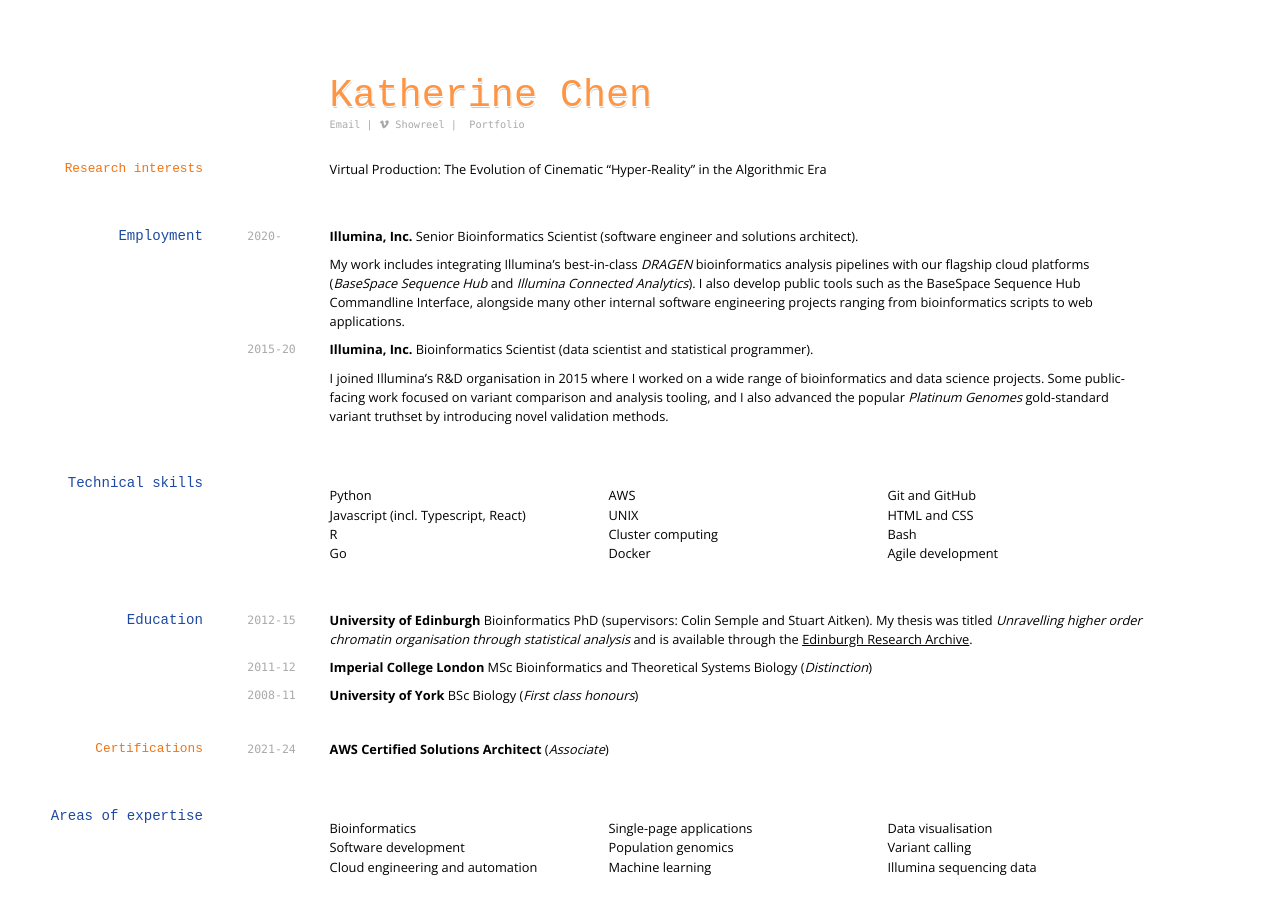
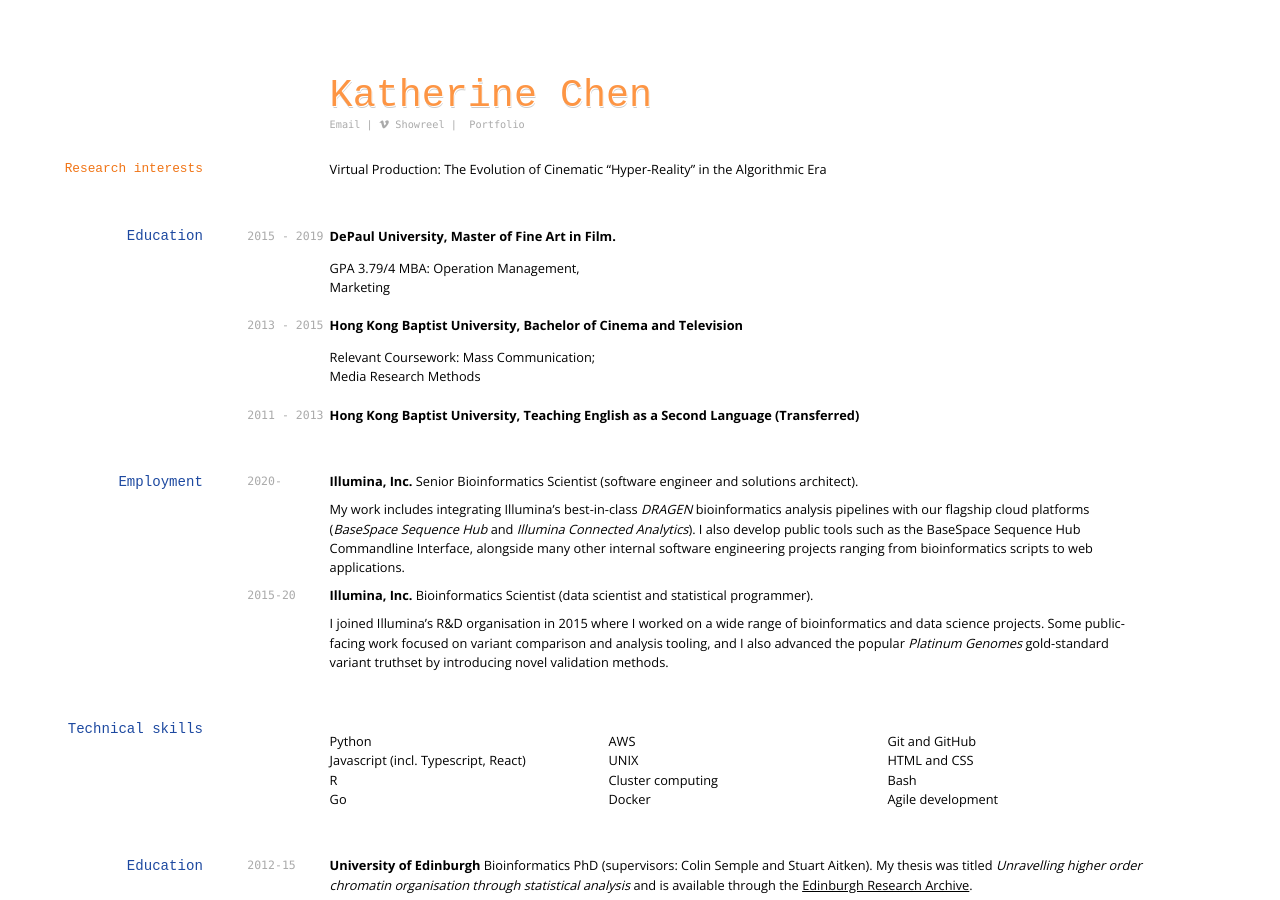
Before and after one commit to blmoore/md-cv, a Jekyll site: the page built from index.md, in a window 1280 px wide and 900 px high. Built offline with Jekyll 4.4.1, drawn with Linux system fonts in a browser that asks for light colours; nearby versions of some CDN libraries; some web fonts are replaced.

Commit message:
Update index.md

```diff
--- a/index.md
+++ b/index.md
@@ -16,6 +16,18 @@ title: Katherine Chen's CV
 
 Virtual Production: The Evolution of Cinematic "Hyper-Reality" in the Algorithmic Era
 
+## Education
+
+`2015 - 2019`
+__DePaul University, Master of Fine Art in Film.__
+- GPA 3.79/4 MBA: Operation Management, Marketing
+
+`2013 - 2015`
+__Hong Kong Baptist University, Bachelor of Cinema and Television__
+- Relevant Coursework: Mass Communication; Media Research Methods
+
+`2011 - 2013`
+__Hong Kong Baptist University, Teaching English as a Second Language (Transferred)__
 
 ## Employment
 
```
